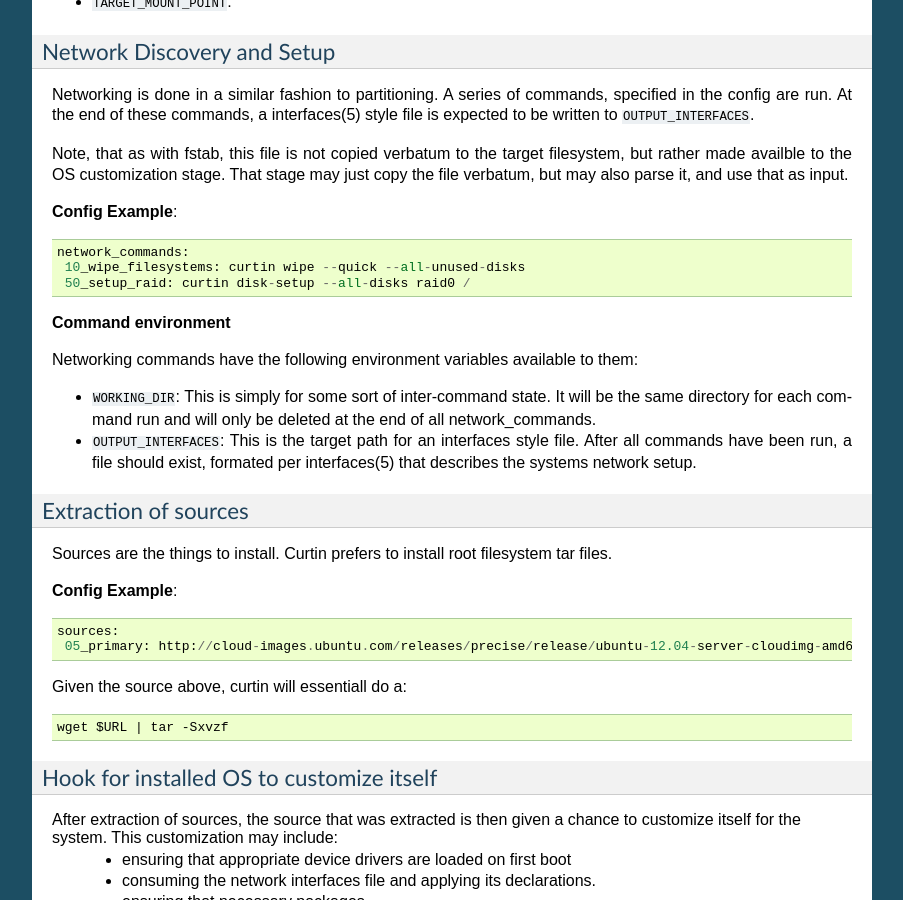
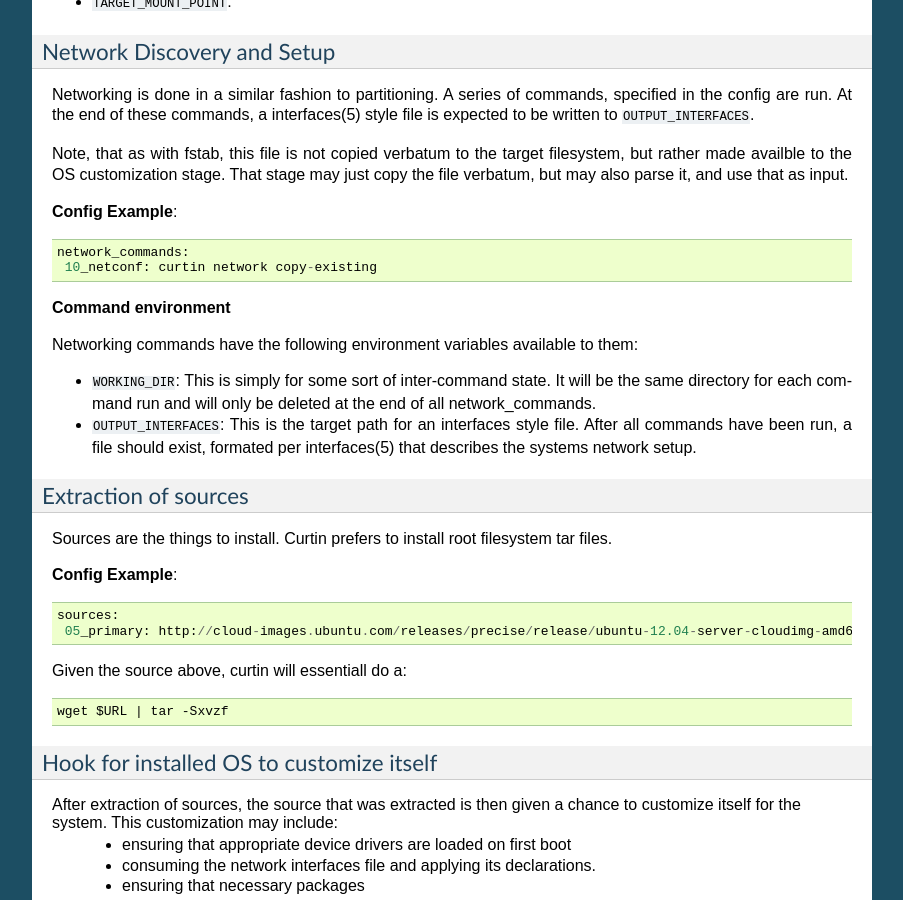
Before and after one commit to canonical/curtin, a Sphinx documentation site: the page built from doc/topics/overview.rst, in a window 1280 px wide and 900 px high, scrolled down 1371 px. Shown: the whole window, without its empty margins (198-1101 px from the left). Built offline with Sphinx 7.4.7, drawn with Linux system fonts in a browser that asks for light colours.

Commit message:
fix network example
bzr-revno: 22

```diff
--- a/doc/topics/overview.rst
+++ b/doc/topics/overview.rst
@@ -66,8 +66,7 @@ Note, that as with fstab, this file is not copied verbatum to the target filesys
 **Config Example**::
 
  network_commands:
-  10_wipe_filesystems: curtin wipe --quick --all-unused-disks
-  50_setup_raid: curtin disk-setup --all-disks raid0 /
+  10_netconf: curtin network copy-existing
 
 **Command environment**
 
```
